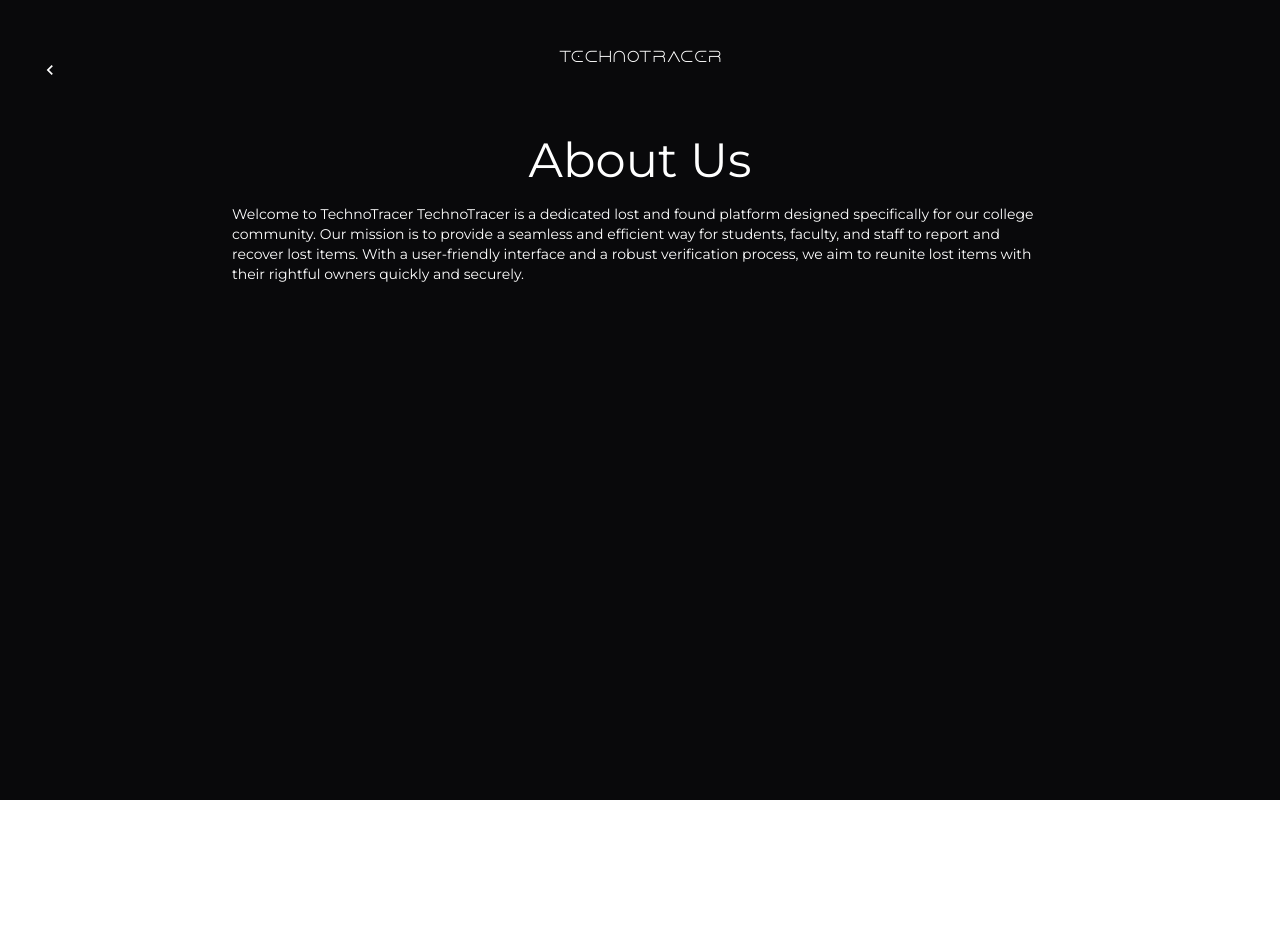
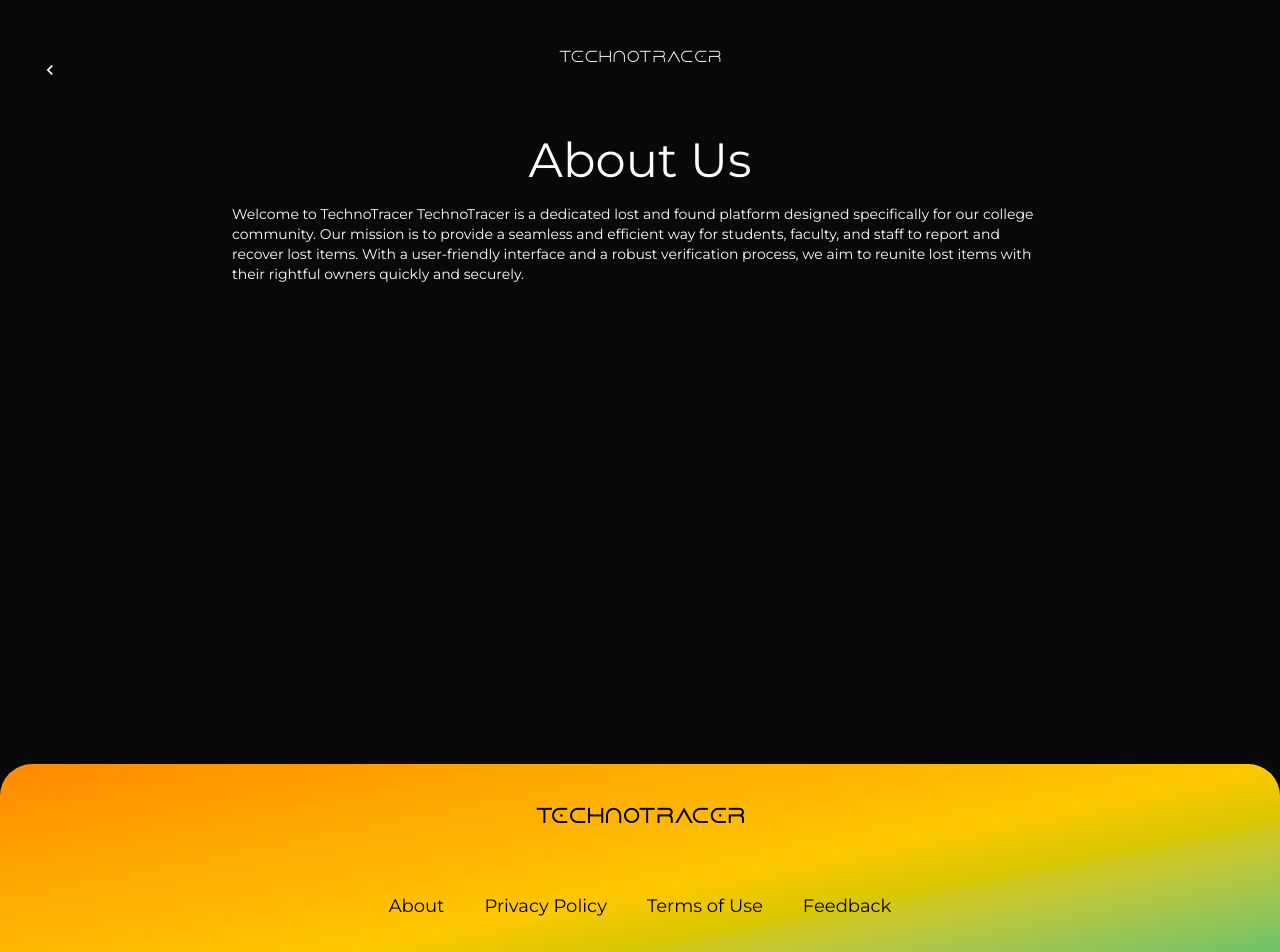
Before and after one commit to isudiptodas/TechnoTracer, a React (Vite) app in the folder frontend/: page /about in a window 1280 px wide. Shown: the top 952 px of the page. Before the commit the page ends 800 px from the top, so only its background shows below. Built offline with nearby package versions, Linux system fonts and the light colour scheme; what tailwindcss-motion would draw is missing.

Commit message:
Update About.jsx

```diff
--- a/frontend/src/pages/About.jsx
+++ b/frontend/src/pages/About.jsx
@@ -1,5 +1,6 @@
 import { MdOutlineKeyboardArrowLeft } from "react-icons/md";
 import { Link } from "react-router-dom";
+import Footer from "../components/Footer";
 
 function About() {
     return (
@@ -18,6 +19,10 @@ function About() {
                     items with their rightful owners quickly and securely.
                 </p>
 
+                <div className="h-[60vh]"></div>
+
+                <Footer/>
+
             </div>
         </>
     )
```
